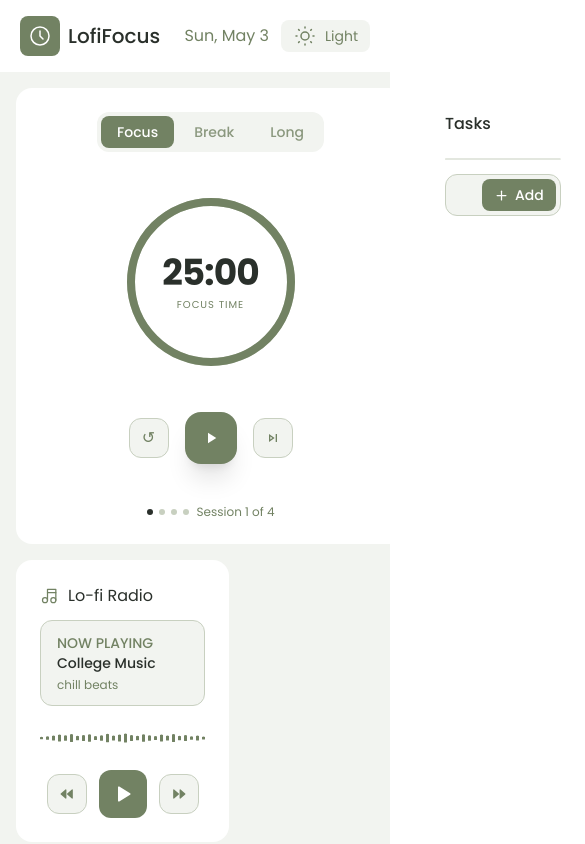
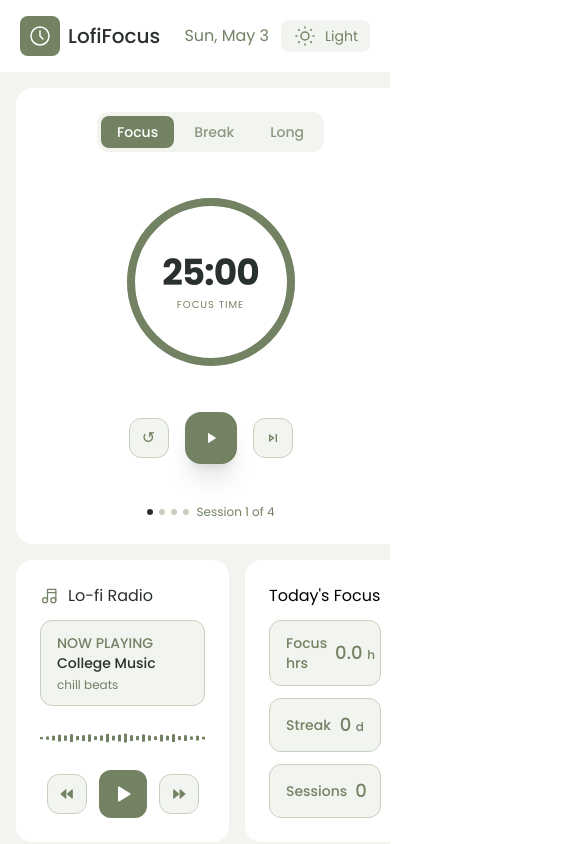
Before and after one commit to Anasfaiq/lofi-focus, a React (Vite) app: page / in a window 390 px wide. Shown: the top 844 px of the page, 585 px wide, since content can reach past the window. Built offline with nearby package versions, Linux system fonts and the light colour scheme.

Commit message:
refactor: uncomment TodaysFocus component and adding hooks

```diff
--- a/src/App.tsx
+++ b/src/App.tsx
@@ -2,35 +2,36 @@ import NavBar from "./components/NavBar";
 import Timer from "./components/Timer";
 import Tasks from "./components/Tasks";
 import LofiRadio from "./components/LofiRadio";
-// import TodaysFocus from "./components/TodaysFocus";
+import TodaysFocus from "./components/TodaysFocus";
+import { useFocusState } from "./hooks/useFocusState";
 import "./App.css";
 
 const App = () => {
+  const { stats, recordSession } = useFocusState();
+
   return (
     <div className="font-poppins bg-(--lf-bg) min-h-screen">
       <NavBar />
-      <main className="grid grid-cols-[3fr_2fr] grid-rows-[auto_auto_auto] gap-4 p-4 max-w-5xl mx-auto">
-
-        {/* Timer — col 1, row 1-2 */}
-        <div className="row-span-2">
-          <Timer />
+      <main className="grid md:grid-cols-[3fr_2fr] gap-4 p-4 max-w-5xl mx-auto">
+        {/* Timer — di desktop col 1, di mobile urutan 1 */}
+        <div className="order-1 md:row-span-2">
+          <Timer onSessionComplete={recordSession} />
         </div>
 
-        {/* Tasks — col 2, row 1-3 */}
-        <div className="row-span-3">
+        {/* Tasks — di desktop col 2, di mobile urutan 3 */}
+        <div className="order-3 md:order-2 md:row-span-3">
           <Tasks />
         </div>
 
-        {/* Bottom row col 1 — Lo-fi Radio + Today's Focus */}
-        <div className="flex gap-4">
+        {/* Radio + TodaysFocus — di desktop col 1 bawah, di mobile urutan 2 */}
+        <div className="order-2 md:order-3 flex gap-4">
           <div className="flex-1">
             <LofiRadio />
           </div>
           <div className="w-40">
-            {/* <TodaysFocus /> */}
+            <TodaysFocus stats={stats} />
           </div>
         </div>
-
       </main>
     </div>
   );
```
